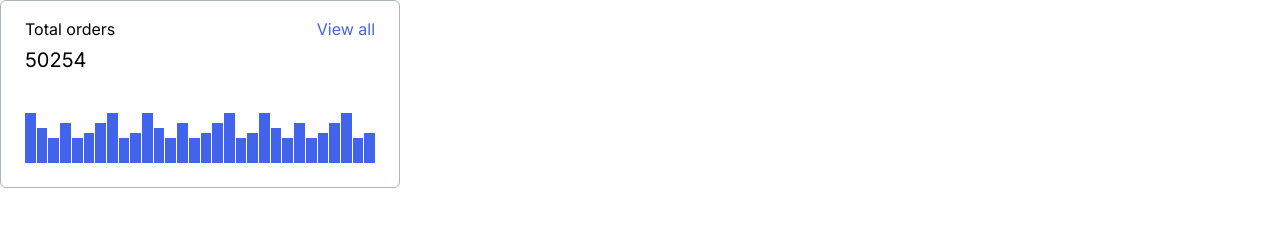
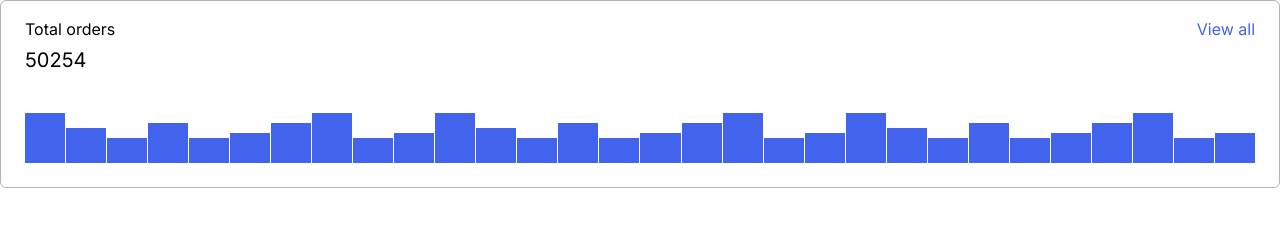
Before and after one commit to js-tasks-ru/htmlcss-20230911-4_dvshapkin, a website: page 04-lection2/01-histogram/index.html in a window 1280 px wide. Drawn offline with Linux system fonts and the light colour scheme.

Commit message:
fix width

```diff
--- a/04-lection2/01-histogram/histogram.css
+++ b/04-lection2/01-histogram/histogram.css
@@ -1,5 +1,5 @@
 .histogram {
-    width: 400px;
+    min-width: 250px;
     padding: 16px 24px 24px;
     border: 1px solid var(--grey-3);
     border-radius: 6px;
```
